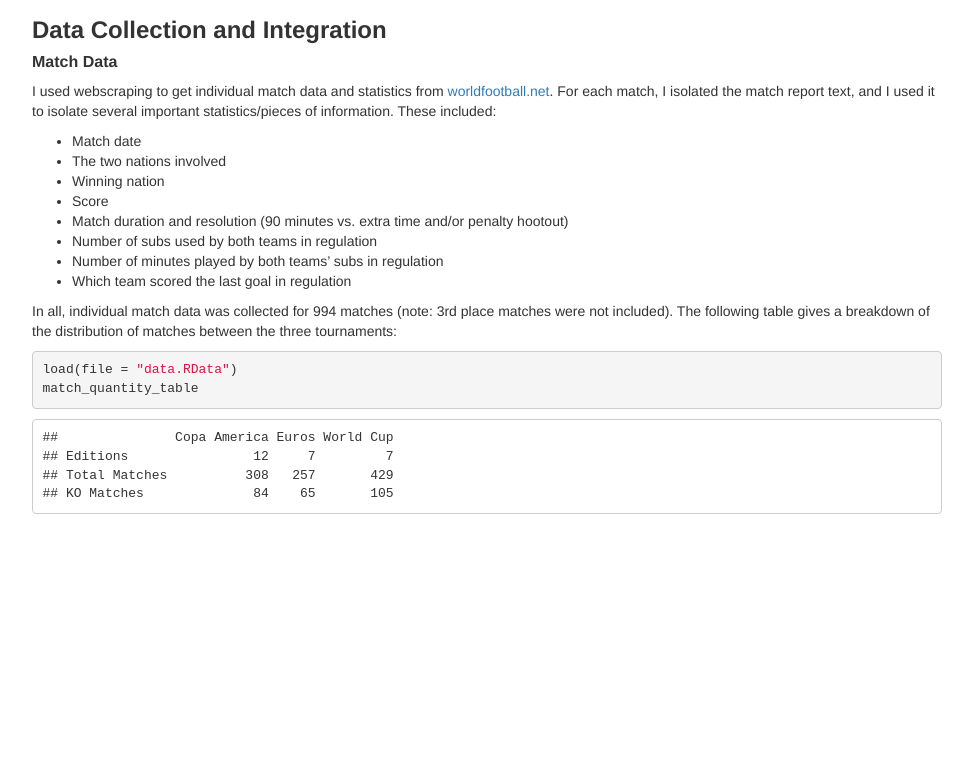
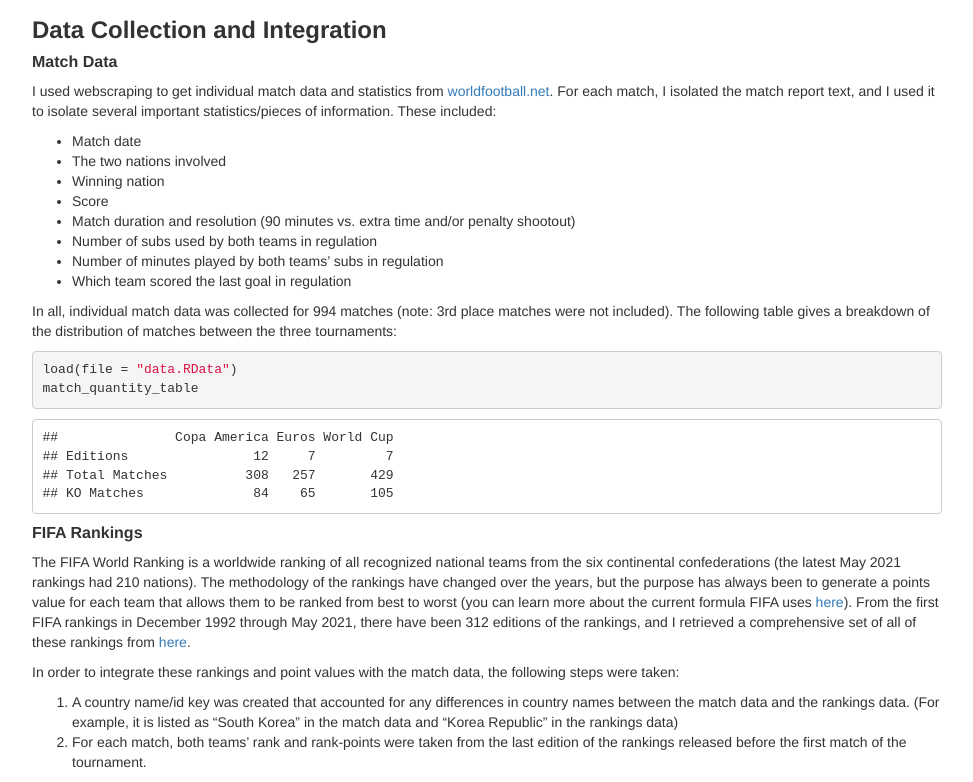
Before and after one commit to kennethday8/Extra_Time_Analysis, a plain HTML site: page index.html in a window 1280 px wide. Shown: the part 332-1114 px from the top of the page, without its empty margins (153-1126 px from the left). Before the commit the page ends 856 px from the top, so only its background shows below. Drawn offline with nearby package versions, Linux system fonts and the light colour scheme; some packages are replaced by stand-ins of ours.

Commit message:
Completed FIFA Rankings subsection

```diff
--- a/index.html
+++ b/index.html
@@ -191,7 +191,7 @@ pre code {
 </li>
 <li>Score<br />
 </li>
-<li>Match duration and resolution (90 minutes vs. extra time and/or penalty hootout)<br />
+<li>Match duration and resolution (90 minutes vs. extra time and/or penalty shootout)<br />
 </li>
 <li>Number of subs used by both teams in regulation<br />
 </li>
@@ -206,6 +206,15 @@ match_quantity_table</code></pre>
 ## Editions                12     7         7
 ## Total Matches          308   257       429
 ## KO Matches              84    65       105</code></pre>
+</div>
+<div id="fifa-rankings" class="section level5">
+<h5><strong>FIFA Rankings</strong></h5>
+<p>The FIFA World Ranking is a worldwide ranking of all recognized national teams from the six continental confederations (the latest May 2021 rankings had 210 nations). The methodology of the rankings have changed over the years, but the purpose has always been to generate a points value for each team that allows them to be ranked from best to worst (you can learn more about the current formula FIFA uses <a href="https://digitalhub.fifa.com/m/f99da4f73212220/original/edbm045h0udbwkqew35a-pdf.pdf">here</a>). From the first FIFA rankings in December 1992 through May 2021, there have been 312 editions of the rankings, and I retrieved a comprehensive set of all of these rankings from <a href="https://www.kaggle.com/cashncarry/fifaworldranking">here</a>.</p>
+<p>In order to integrate these rankings and point values with the match data, the following steps were taken:</p>
+<ol style="list-style-type: decimal">
+<li>A country name/id key was created that accounted for any differences in country names between the match data and the rankings data. (For example, it is listed as “South Korea” in the match data and “Korea Republic” in the rankings data)</li>
+<li>For each match, both teams’ rank and rank-points were taken from the last edition of the rankings released before the first match of the tournament.</li>
+</ol>
 </div>
 </div>
 
```
